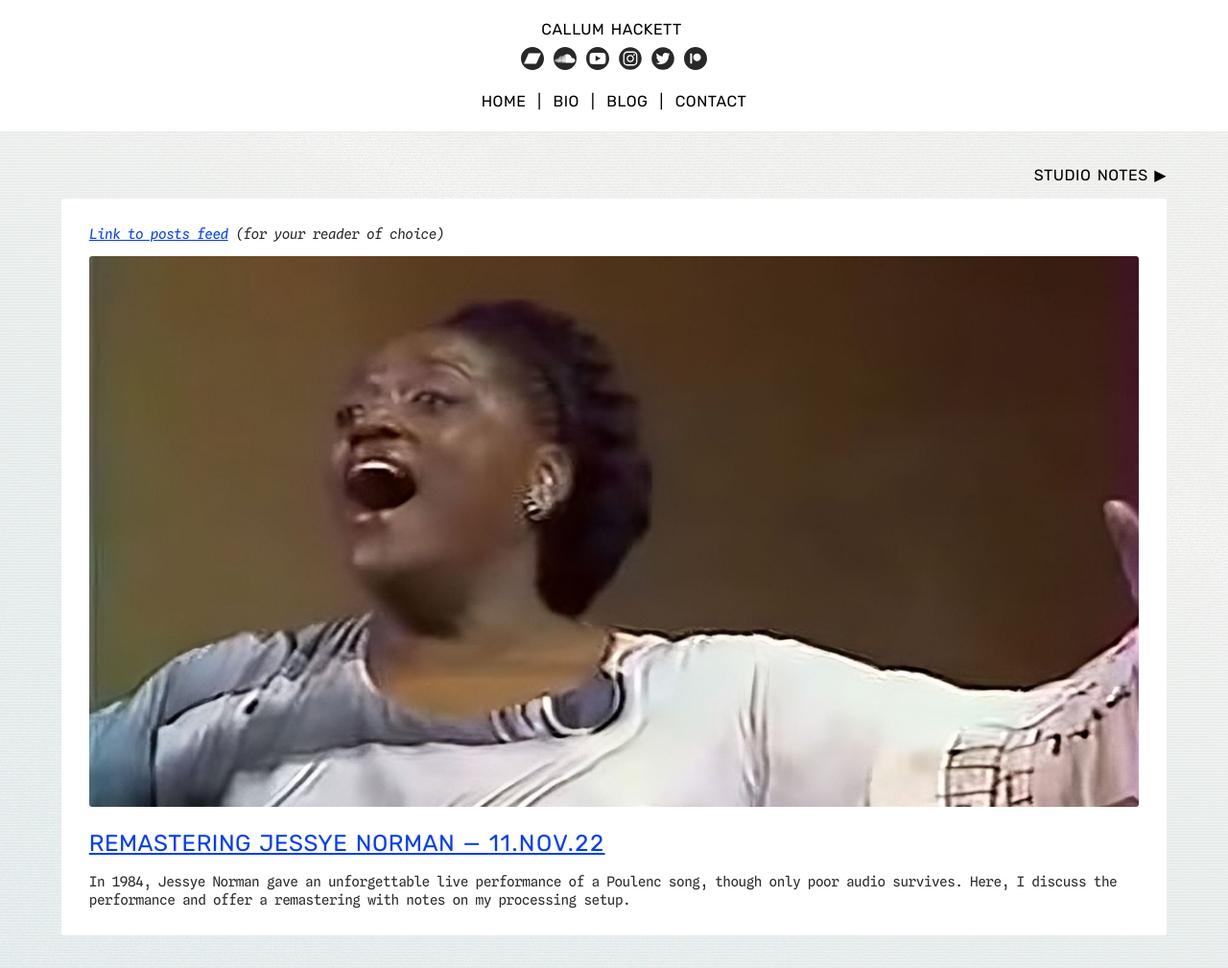
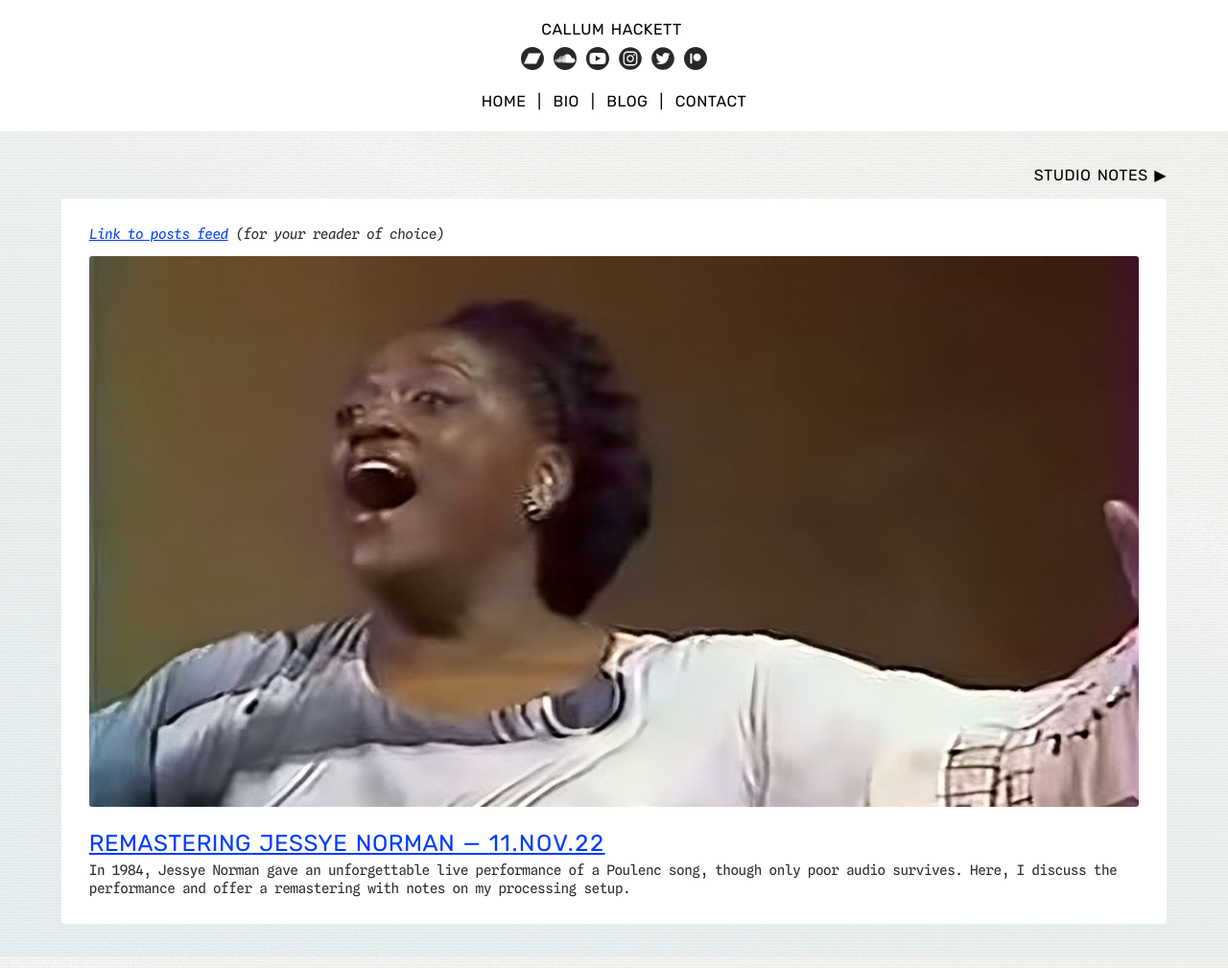
Before and after one commit to callumhackett/callumhackett.github.io, a Jekyll site: the page built from studio-notes.md, in a window 1280 px wide. Shown: the whole page at 96% size. Built offline with Jekyll 4.4.1, drawn with Linux system fonts in a browser that asks for light colours; comment, search, counter and statistics services are not loaded.

Commit message:
updated styles

```diff
--- a/assets/css/page.css
+++ b/assets/css/page.css
@@ -9,6 +9,9 @@
 /* Font Margins */
 #metadata {
     text-align: right;
+}
+#blog-entry h1 {
+    margin-bottom: 0.25em;
 }
 #main-table h2 {
     margin: 1.5em 0 0.25em 0;
```
